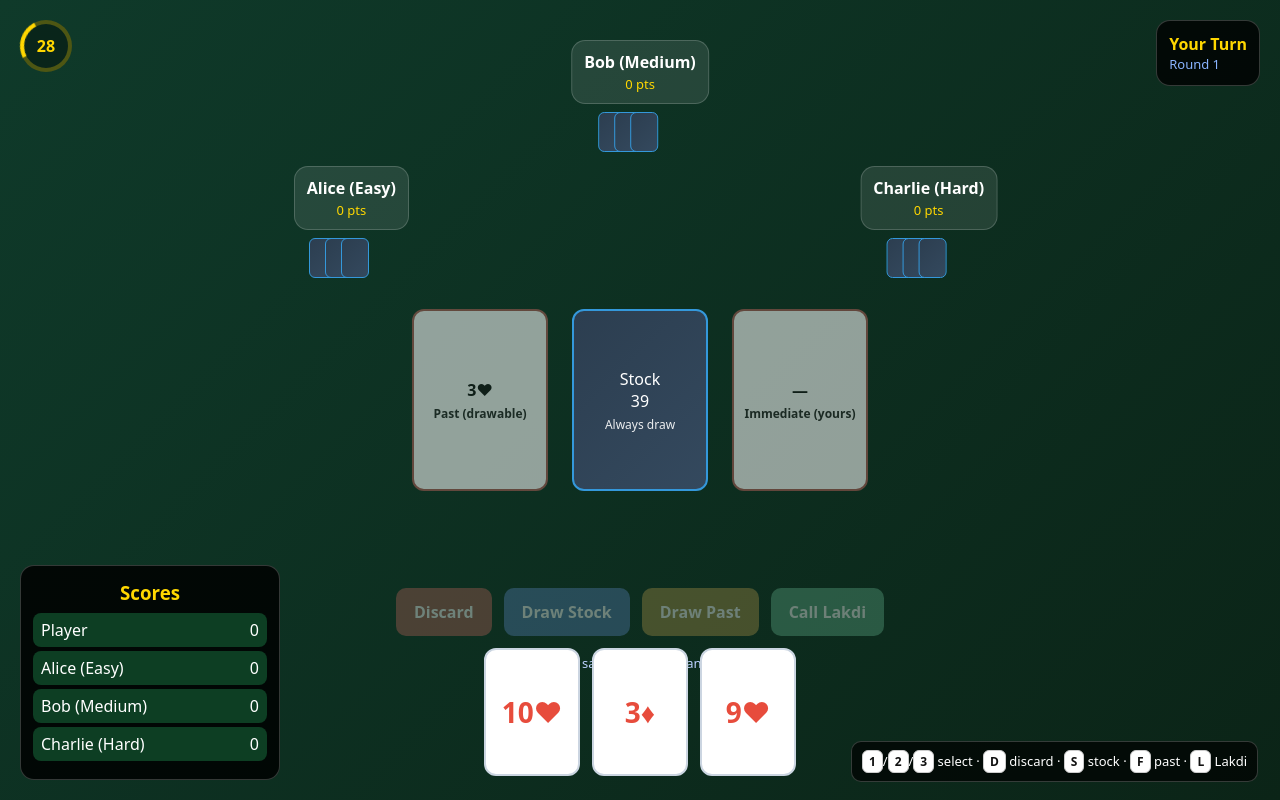
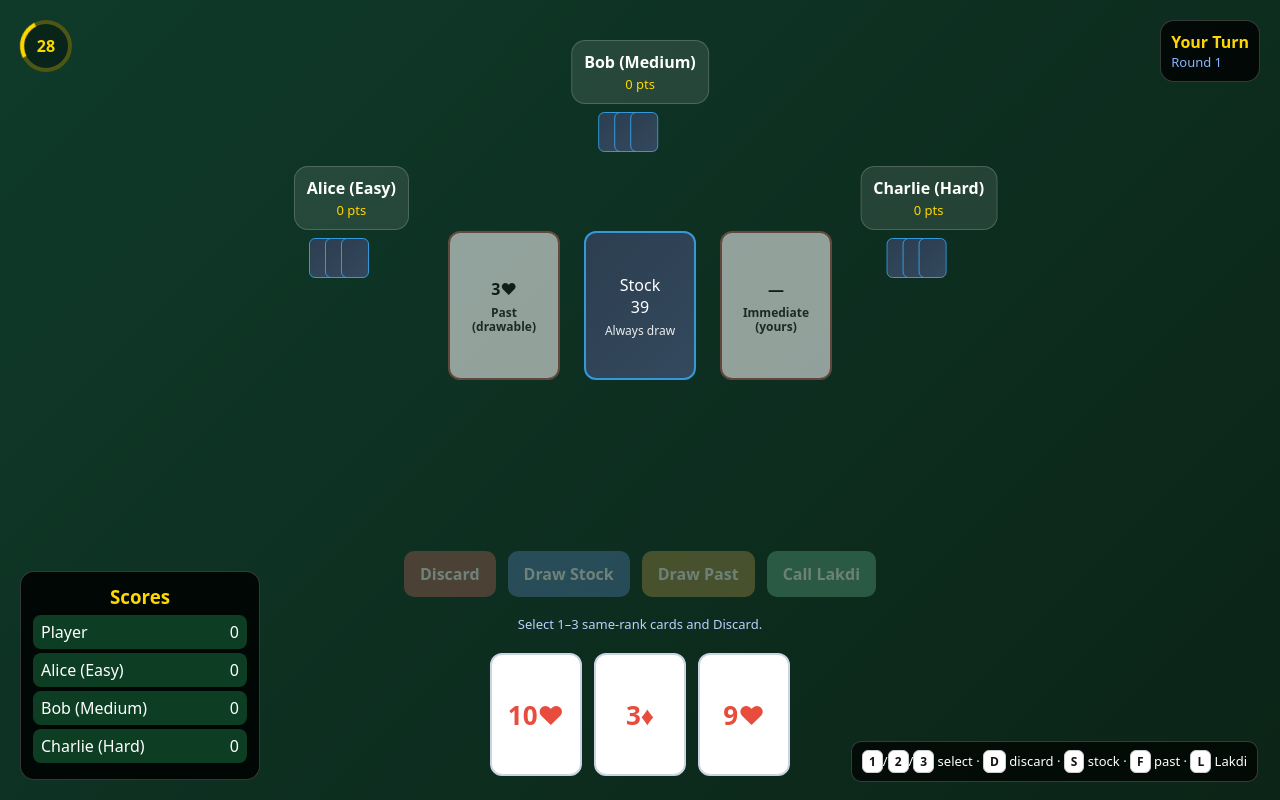
Before and after one commit to manty98/Lakdi, a plain HTML site: page client/index.html in a window 1280 px wide. Both pictures are taken after a click on the button "🤖 Play vs Computer". Drawn offline with Linux system fonts and the light colour scheme.

Commit message:
Final with single

```diff
--- a/client/index.html
+++ b/client/index.html
@@ -5,6 +5,7 @@
 <meta name="viewport" content="width=device-width, initial-scale=1"/>
 <title>Lakdi – Multiplayer Card Game</title>
 <style>
+  /* ===== Responsive, non-overlapping layout ===== */
 *{box-sizing:border-box;margin:0;padding:0}
 html{font-size:16px}
 button,input{font:inherit}
@@ -12,38 +13,66 @@
   --bg1:#0f3a2a; --bg2:#0b2417;
   --gold:#ffd700; --muted:#bcd1ff;
   --panel:rgba(255,255,255,.10); --panel-b:rgba(255,255,255,.18);
-    --ok:#23b26d; --warn:#b58900; --err:#e74c3c; --blue:#2d7fe3; --link:#8ab4ff;
+  --ok:#23b26d; --warn:#b58900; --err:#e74c3c; --blue:#2d7fe3;
+
+  /* Key size tokens (use both vw and vh to avoid monsters) */
+  --pileW: clamp(84px, min(10vw, 14vh), 120px);
+  --cardW: clamp(64px, min(8.5vw, 12vh), 92px);
+  --gapC: clamp(8px, 1.2vw, 16px);
+
+  /* Derived */
+  --ratio: 4/3;
+  --pileH: calc(var(--pileW) * var(--ratio));
+  --cardH: calc(var(--cardW) * var(--ratio));
+
+  /* Reserved space so center never collides with the hand */
+  --handReserve: calc(var(--cardH) + 72px); /* 72 = hand gap + a11y padding */
 }
-  body{font-family:system-ui,-apple-system,Segoe UI,Roboto,Helvetica,Arial,sans-serif;color:#fff;height:100vh;background:linear-gradient(135deg,var(--bg1),var(--bg2));overflow:hidden}
+
+body{
+  font-family:system-ui,-apple-system,Segoe UI,Roboto,Helvetica,Arial,sans-serif;
+  color:#fff;height:100vh;background:linear-gradient(135deg,var(--bg1),var(--bg2));
+  overflow:hidden
+}
 .hidden{display:none!important}
 
 /* Login */
 .login{display:flex;align-items:center;justify-content:center;height:100%}
-  .card{background:var(--panel);border:1px solid var(--panel-b);backdrop-filter:blur(8px);border-radius:20px;padding:28px;width:min(420px,92vw);box-shadow:0 18px 36px rgba(0,0,0,.28)}
-  .card h1{font-size:42px;margin-bottom:16px;line-height:1;background:linear-gradient(45deg,var(--gold),#fffbe6);-webkit-background-clip:text;-webkit-text-fill-color:transparent}
+.card{background:var(--panel);border:1px solid var(--panel-b);backdrop-filter:blur(8px);
+  border-radius:20px;padding:28px;width:min(420px,92vw);box-shadow:0 18px 36px rgba(0,0,0,.28)}
+.card h1{font-size:42px;margin-bottom:16px;line-height:1;background:linear-gradient(45deg,var(--gold),#fffbe6);
+  -webkit-background-clip:text;-webkit-text-fill-color:transparent}
 .row{display:flex;gap:10px;margin:8px 0}
 .input{flex:1;padding:14px 12px;border-radius:12px;border:1px solid rgba(255,255,255,.28);background:rgba(255,255,255,.07);color:#fff}
-  .btn{padding:14px 16px;border:none;border-radius:12px;font-weight:900;cursor:pointer;transition:.12s;box-shadow:0 8px 18px rgba(0,0,0,.2)}
+.btn{padding:14px 16px;border:none;border-radius:12px;font-weight:900;cursor:pointer;transition:.12s;
+  box-shadow:0 8px 18px rgba(0,0,0,.2)}
 .btn:active{transform:translateY(1px)}
 .btn-ai{background:linear-gradient(45deg,#27ae60,var(--ok))}
 .btn-go{background:linear-gradient(45deg,#ff6b6b,#ee5a24)}
-  .msg{font-size:14px;margin-top:8px}
-  .msg.status{color:var(--link)} .msg.error{color:#ffb4b4}
+.msg{font-size:14px;margin-top:8px}.msg.status{color:#8ab4ff}.msg.error{color:#ffb4b4}
 
 /* Game shell */
 .wrap{height:100vh;display:flex;flex-direction:column;position:relative}
-  .table{flex:1;display:flex;align-items:center;justify-content:center;position:relative;padding:22px}
+.table{
+  flex:1;display:flex;align-items:center;justify-content:center;position:relative;
+  padding:22px;
+  padding-bottom: calc(var(--handReserve) + 16px); /* reserve space for hand */
+}
 
-  /* Piles - responsive and proportional */
-  .center{display:flex;align-items:center;justify-content:center;gap:clamp(12px,2.2vw,24px)}
-  .pile{aspect-ratio:3/4;width:clamp(96px,12vw,136px);height:auto;border-radius:12px;display:flex;flex-direction:column;align-items:center;justify-content:center;padding:6px 8px;user-select:none}
+/* Piles */
+.center{display:flex;align-items:center;justify-content:center;gap:clamp(12px,2vw,24px)}
+.pile{
+  width:var(--pileW); height:var(--pileH); aspect-ratio:3/4;
+  border-radius:12px;display:flex;flex-direction:column;align-items:center;justify-content:center;
+  padding:6px 8px; user-select:none
+}
 .pile .title{font-size:clamp(10px,1.2vw,12px);line-height:1.1;margin-top:6px;opacity:.9;text-align:center}
 .pile.stock{background:linear-gradient(135deg,#2c3e50,#34495e);border:2px solid #3498db}
 .pile.discard{background:#fff;color:#111;border:2px solid var(--err);font-weight:900}
 .clickable{cursor:pointer;transition:transform .12s}.clickable:hover{transform:scale(1.05)}
 .disabled{opacity:.55;filter:grayscale(.5);pointer-events:none}
 
-  /* Players on a semicircle */
+/* Players (semicircle) */
 .players{position:absolute;inset:0;pointer-events:none}
 .seat{position:absolute;transform:translate(-50%,-50%);display:flex;flex-direction:column;align-items:center;gap:8px;min-width:120px}
 .seat.active{animation:pulse 2s infinite}
@@ -53,15 +82,27 @@
 .backs{display:flex;gap:0;margin-left:-12px}
 .back{width:28px;height:40px;border-radius:6px;background:linear-gradient(135deg,#2c3e50,#34495e);border:1px solid #3498db;margin-left:-12px}
 
-  /* Hand */
-  .hand{position:absolute;bottom:24px;left:50%;transform:translateX(-50%);display:flex;gap:12px;z-index:5}
-  .cardv{width:clamp(72px,9vw,96px);aspect-ratio:3/4;background:#fff;border-radius:12px;border:2px solid #cbd5e1;color:#111;display:flex;align-items:center;justify-content:center;font-weight:900;font-size:clamp(20px,2.4vw,28px);cursor:pointer;transition:.16s}
-  .cardv.red{color:#e74c3c}.cardv.selected{transform:translateY(-14px);border-color:var(--gold);box-shadow:0 12px 20px rgba(0,0,0,.25)}
+/* Hand (never overlaps center) */
+.hand{
+  position:absolute; left:50%; transform:translateX(-50%);
+  bottom:24px; display:flex; gap:12px; z-index:5;
+}
+.cardv{
+  width:var(--cardW); height:var(--cardH); aspect-ratio:3/4;
+  background:#fff;border-radius:12px;border:2px solid #cbd5e1;color:#111;display:flex;align-items:center;justify-content:center;
+  font-weight:900;font-size:clamp(18px,2.2vw,26px);cursor:pointer;transition:.16s
+}
+.cardv.red{color:#e74c3c}
+.cardv.selected{transform:translateY(-14px);border-color:var(--gold);box-shadow:0 12px 20px rgba(0,0,0,.25)}
 .cardv:active{transform:translateY(-6px)}
 
-  /* Actions */
-  .actions{position:absolute;bottom:clamp(110px,16vh,160px);left:50%;transform:translateX(-50%);display:flex;gap:12px;flex-wrap:wrap;justify-content:center}
-  .act{padding:13px 18px;border:none;border-radius:10px;font-weight:900;cursor:pointer;transition:opacity .1s}
+/* Actions — sits above the hand by the card height */
+.actions{
+  position:absolute; left:50%; transform:translateX(-50%);
+  bottom: calc(var(--cardH) + 44px);
+  display:flex; gap:12px; flex-wrap:wrap; justify-content:center; z-index:4;
+}
+.act{padding:12px 16px;border:none;border-radius:10px;font-weight:900;cursor:pointer;transition:opacity .1s}
 .act.dis{background:var(--err);color:#fff}
 .act.ds{background:var(--blue);color:#fff}
 .act.dp{background:var(--warn);color:#fff}
@@ -69,20 +110,19 @@
 .act[disabled]{opacity:.4;filter:grayscale(.5);cursor:not-allowed;pointer-events:none}
 .hint{width:100%;text-align:center;font-size:13px;color:var(--muted);margin-top:6px}
 
-  /* Scoreboard bottom-left & info top-right */
-  .score{position:absolute;bottom:20px;left:20px;background:rgba(0,0,0,.85);border:1px solid rgba(255,255,255,.2);border-radius:14px;padding:14px 12px;min-width:260px;z-index:6}
-  .score h3{margin-bottom:8px;color:var(--gold);text-align:center}
+/* Score / Info / Timer */
+.score{position:absolute;bottom:20px;left:20px;background:rgba(0,0,0,.85);border:1px solid rgba(255,255,255,.2);border-radius:14px;padding:12px;min-width:240px;z-index:6}
+.score h3{margin-bottom:6px;color:var(--gold);text-align:center}
 .srow{display:flex;justify-content:space-between;align-items:center;padding:6px 8px;border-radius:8px;margin:4px 0;background:rgba(255,255,255,.06)}
 .srow.lead{background:rgba(46,204,113,.28)}
-  .info{position:absolute;top:20px;right:20px;background:rgba(0,0,0,.8);border:1px solid rgba(255,255,255,.2);border-radius:14px;padding:12px;z-index:6}
+.info{position:absolute;top:20px;right:20px;background:rgba(0,0,0,.8);border:1px solid rgba(255,255,255,.2);border-radius:14px;padding:10px;z-index:6}
 .info .turn{color:var(--gold);font-weight:900}.info .round{color:#8ab4ff;font-size:13px}
 
-  /* Timer top-left */
 .timer{position:fixed;left:20px;top:20px;width:52px;height:52px;border-radius:50%;border:4px solid rgba(255,215,0,.28);display:flex;align-items:center;justify-content:center;color:var(--gold);font-weight:900;z-index:8;background:rgba(0,0,0,.35)}
 .timer .ring{position:absolute;inset:-4px;border-radius:50%;border:4px solid transparent;border-top-color:var(--gold);animation:spin 1s linear infinite}
 @keyframes spin{to{transform:rotate(360deg)}}
 
-  /* Modal */
+/* Modals */
 .modal{position:fixed;inset:0;background:rgba(0,0,0,.78);display:flex;align-items:center;justify-content:center;z-index:40}
 .mc{background:linear-gradient(135deg,var(--bg1),var(--bg2));border:1px solid rgba(255,255,255,.28);border-radius:16px;padding:18px 16px;width:min(920px,92vw);max-height:82vh;overflow:auto}
 .grid{display:grid;grid-template-columns:repeat(auto-fit,minmax(220px,1fr));gap:14px;margin-top:14px}
@@ -95,6 +135,27 @@
 /* Keyboard help */
 .help{position:fixed;right:22px;bottom:18px;background:rgba(0,0,0,.7);border:1px solid rgba(255,255,255,.2);border-radius:10px;padding:8px 10px;font-size:13px;z-index:7}
 .kbd{display:inline-block;padding:2px 6px;border:1px solid #ccc;border-radius:6px;background:#fff;color:#111;font-weight:800;font-size:12px}
+
+/* --- Compact mode for short screens --- */
+@media (max-height: 720px){
+  :root{
+    --pileW: clamp(78px, min(9vw, 12vh), 108px);
+    --cardW: clamp(58px, min(7.5vw, 10.5vh), 84px);
+    --handReserve: calc(var(--cardH) + 60px);
+  }
+  .center{gap:clamp(8px,1.2vw,14px)}
+}
+
+/* Ultra-compact (phones in landscape / very short windows) */
+@media (max-height: 600px){
+  :root{
+    --pileW: clamp(68px, min(8vw, 10vh), 96px);
+    --cardW: clamp(52px, min(6.5vw, 9.2vh), 76px);
+    --handReserve: calc(var(--cardH) + 54px);
+  }
+  .score{min-width:210px}
+}
+
 </style>
 </head>
 <body>
```
Lines whose indentation alone changed are shown as unchanged.
